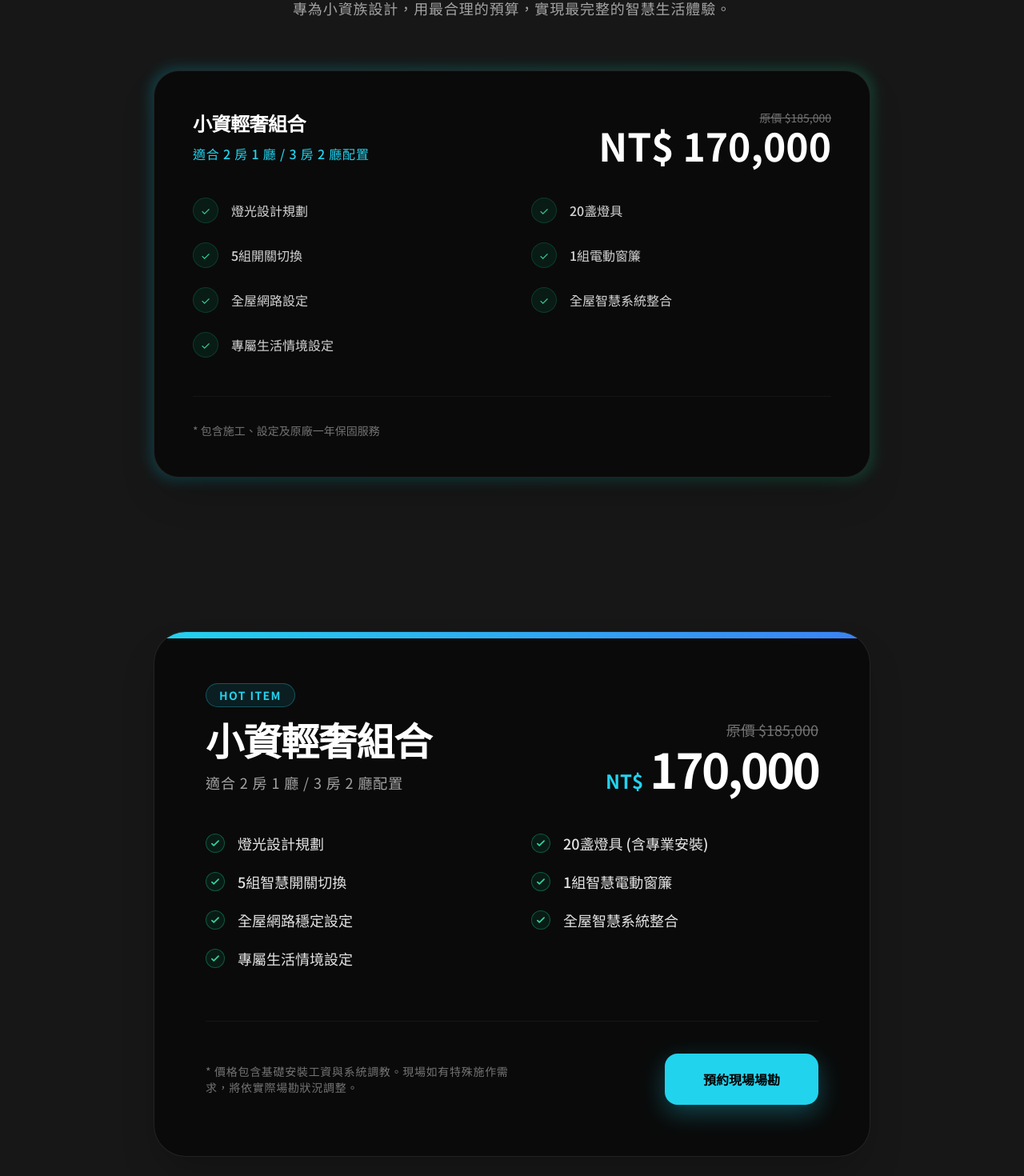
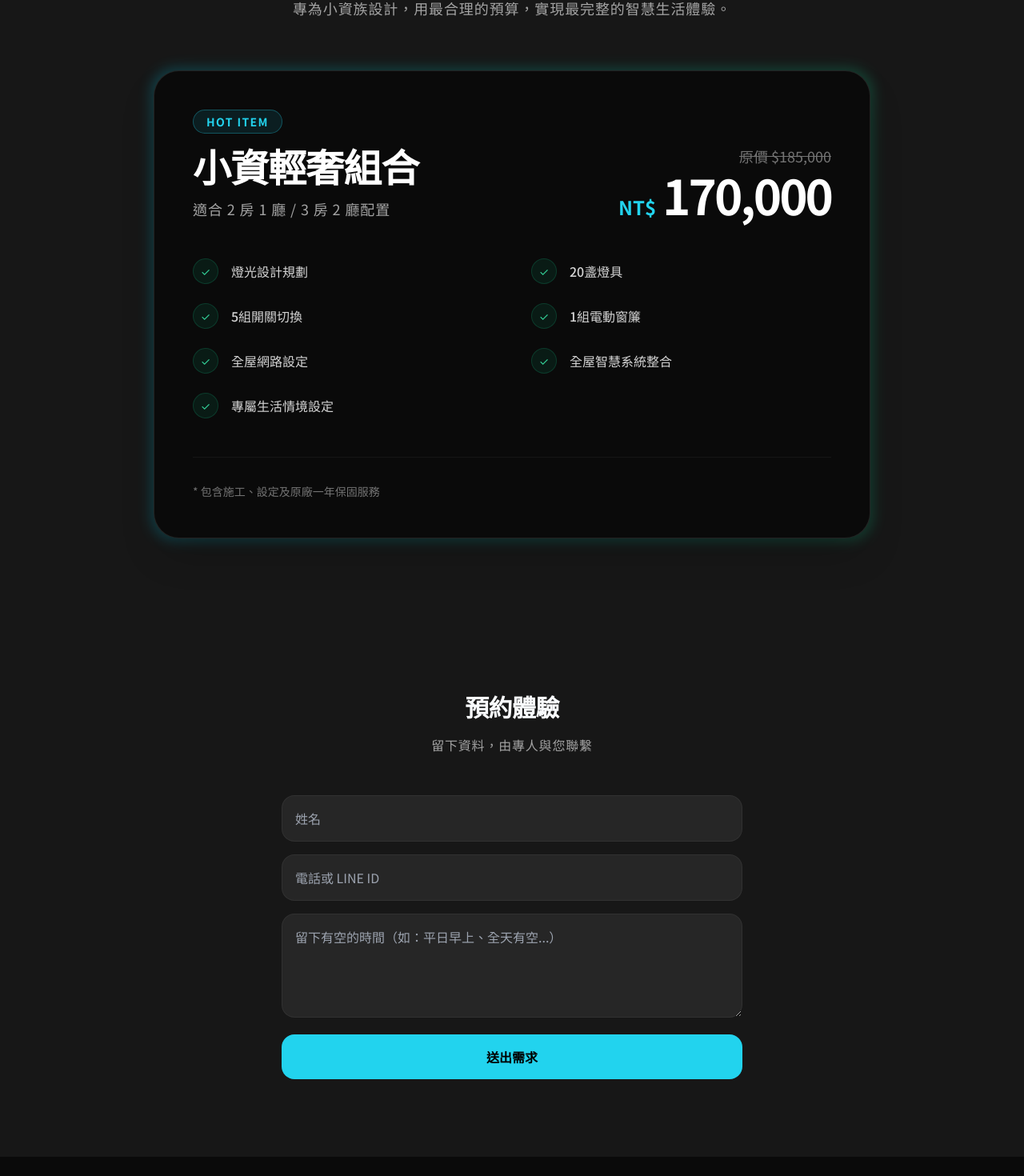
Before and after one commit to Miiish/NewWebsite, a React (Vite) app: page / in a window 1280 px wide. Shown: the part 4478-5948 px from the top of the page at 80% size. Built offline with nearby package versions, Linux system fonts and the light colour scheme; the HTML template or start-up script is replaced by a standard one.

Commit message:
Update SmartHomeMockup.jsx

```diff
--- a/src/SmartHomeMockup.jsx
+++ b/src/SmartHomeMockup.jsx
@@ -331,14 +331,20 @@ export default function SmartHomeMockup() {
 
                 <div className="relative bg-neutral-950 border border-white/10 rounded-[2rem] overflow-hidden shadow-2xl">
                   <div className="p-8 md:p-12">
-                    <div className="flex flex-col md:flex-row justify-between items-start md:items-center mb-10 gap-6">
+                    <div className="flex flex-col md:flex-row justify-between items-start md:items-end mb-12 gap-6">
                       <div>
-                        <h3 className="text-2xl font-bold text-white mb-2">小資輕奢組合</h3>
-                        <p className="text-cyan-400 font-medium">適合 2 房 1 廳 / 3 房 2 廳配置</p>
+                        <span className="inline-block px-4 py-1 rounded-full bg-cyan-400/10 border border-cyan-400/30 text-cyan-400 text-sm font-bold mb-4 tracking-widest">
+                          HOT ITEM
+                        </span>
+                        <h3 className="text-3xl md:text-5xl font-bold text-white mb-4">小資輕奢組合</h3>
+                        <p className="text-neutral-400 text-lg">適合 2 房 1 廳 / 3 房 2 廳配置</p>
                       </div>
                       <div className="text-left md:text-right">
-                        <span className="text-sm text-neutral-500 line-through block">原價 $185,000</span>
-                        <span className="text-4xl md:text-5xl font-bold text-white">NT$ 170,000</span>
+                        <span className="text-neutral-500 line-through text-lg block mb-1">原價 $185,000</span>
+                        <div className="flex items-baseline gap-2">
+                          <span className="text-cyan-400 text-2xl font-bold">NT$</span>
+                          <span className="text-5xl md:text-6xl font-black text-white tracking-tighter">170,000</span>
+                        </div>
                       </div>
                     </div>
 
@@ -366,72 +372,6 @@ export default function SmartHomeMockup() {
                         * 包含施工、設定及原廠一年保固服務
                       </div>
                     </div>
-                  </div>
-                </div>
-              </div>
-            </div>
-          </section>
-
-          {/* 輕奢組合方案區塊 */}
-          <section className="py-24 px-6 bg-neutral-900">
-            <div className="max-w-4xl mx-auto">
-              <div className="relative overflow-hidden bg-neutral-950 border border-white/10 rounded-[2.5rem] shadow-2xl">
-                {/* 方案上方裝飾：品牌色漸層 */}
-                <div className="absolute top-0 left-0 w-full h-2 bg-gradient-to-r from-cyan-400 to-blue-500"></div>
-
-                <div className="p-8 md:p-16">
-                  <div className="flex flex-col md:flex-row justify-between items-start md:items-end mb-12 gap-6">
-                    <div>
-                      <span className="inline-block px-4 py-1 rounded-full bg-cyan-400/10 border border-cyan-400/30 text-cyan-400 text-sm font-bold mb-4 tracking-widest">
-                        HOT ITEM
-                      </span>
-                      <h3 className="text-3xl md:text-5xl font-bold text-white mb-4">小資輕奢組合</h3>
-                      <p className="text-neutral-400 text-lg">適合 2 房 1 廳 / 3 房 2 廳配置</p>
-                    </div>
-                    <div className="text-left md:text-right">
-                      <span className="text-neutral-500 line-through text-lg block mb-1">原價 $185,000</span>
-                      <div className="flex items-baseline gap-2">
-                        <span className="text-cyan-400 text-2xl font-bold">NT$</span>
-                        <span className="text-5xl md:text-6xl font-black text-white tracking-tighter">170,000</span>
-                      </div>
-                    </div>
-                  </div>
-
-                  {/* 清單項目：使用兩欄排版提升閱讀感 */}
-                  <div className="grid grid-cols-1 md:grid-cols-2 gap-y-5 gap-x-12 mb-16">
-                    {[
-                      "燈光設計規劃",
-                      "20盞燈具 (含專業安裝)",
-                      "5組智慧開關切換",
-                      "1組智慧電動窗簾",
-                      "全屋網路穩定設定",
-                      "全屋智慧系統整合",
-                      "專屬生活情境設定"
-                    ].map((item, idx) => (
-                      <div key={idx} className="flex items-center gap-4 group">
-                        <div className="flex-shrink-0 w-6 h-6 rounded-full bg-emerald-500/10 border border-emerald-500/40 flex items-center justify-center">
-                          <svg className="w-3.5 h-3.5 text-emerald-400" fill="none" stroke="currentColor" viewBox="0 0 24 24">
-                            <path strokeLinecap="round" strokeLinejoin="round" strokeWidth="3" d="M5 13l4 4L19 7" />
-                          </svg>
-                        </div>
-                        <span className="text-neutral-200 text-lg font-medium group-hover:text-white transition-colors">
-                          {item}
-                        </span>
-                      </div>
-                    ))}
-                  </div>
-
-                  {/* 行動呼籲 */}
-                  <div className="flex flex-col md:flex-row items-center gap-6 pt-10 border-t border-white/5">
-                    <p className="text-sm text-neutral-500 max-w-sm">
-                      * 價格包含基礎安裝工資與系統調教。現場如有特殊施作需求，將依實際場勘狀況調整。
-                    </p>
-                    <a
-                      href="#contact"
-                      className="w-full md:w-auto ml-auto px-12 py-5 bg-cyan-400 text-black font-black rounded-2xl hover:bg-cyan-300 hover:-translate-y-1 transition-all shadow-[0_10px_30px_rgba(34,211,238,0.3)] text-center"
-                    >
-                      預約現場場勘
-                    </a>
                   </div>
                 </div>
               </div>
```
